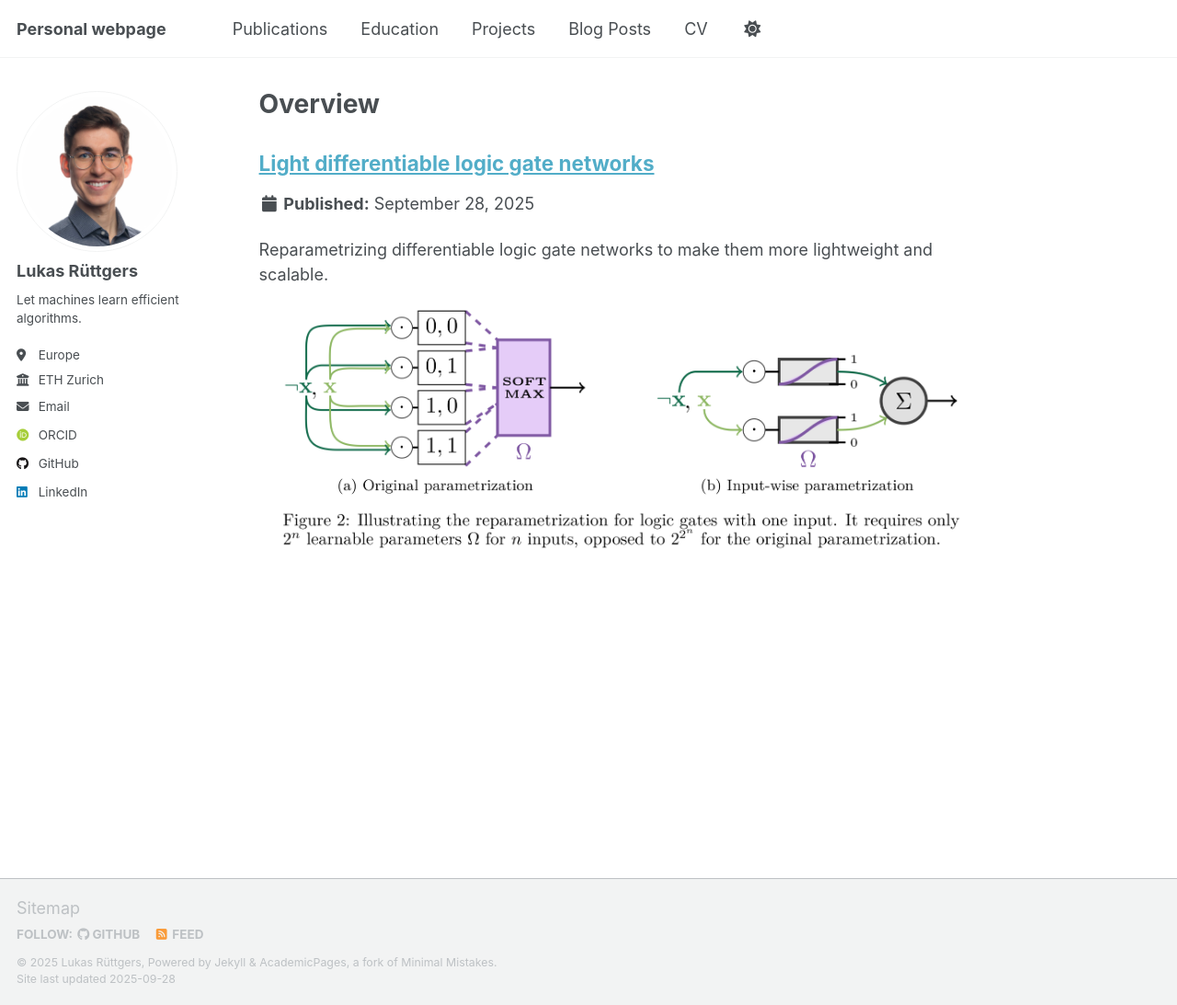
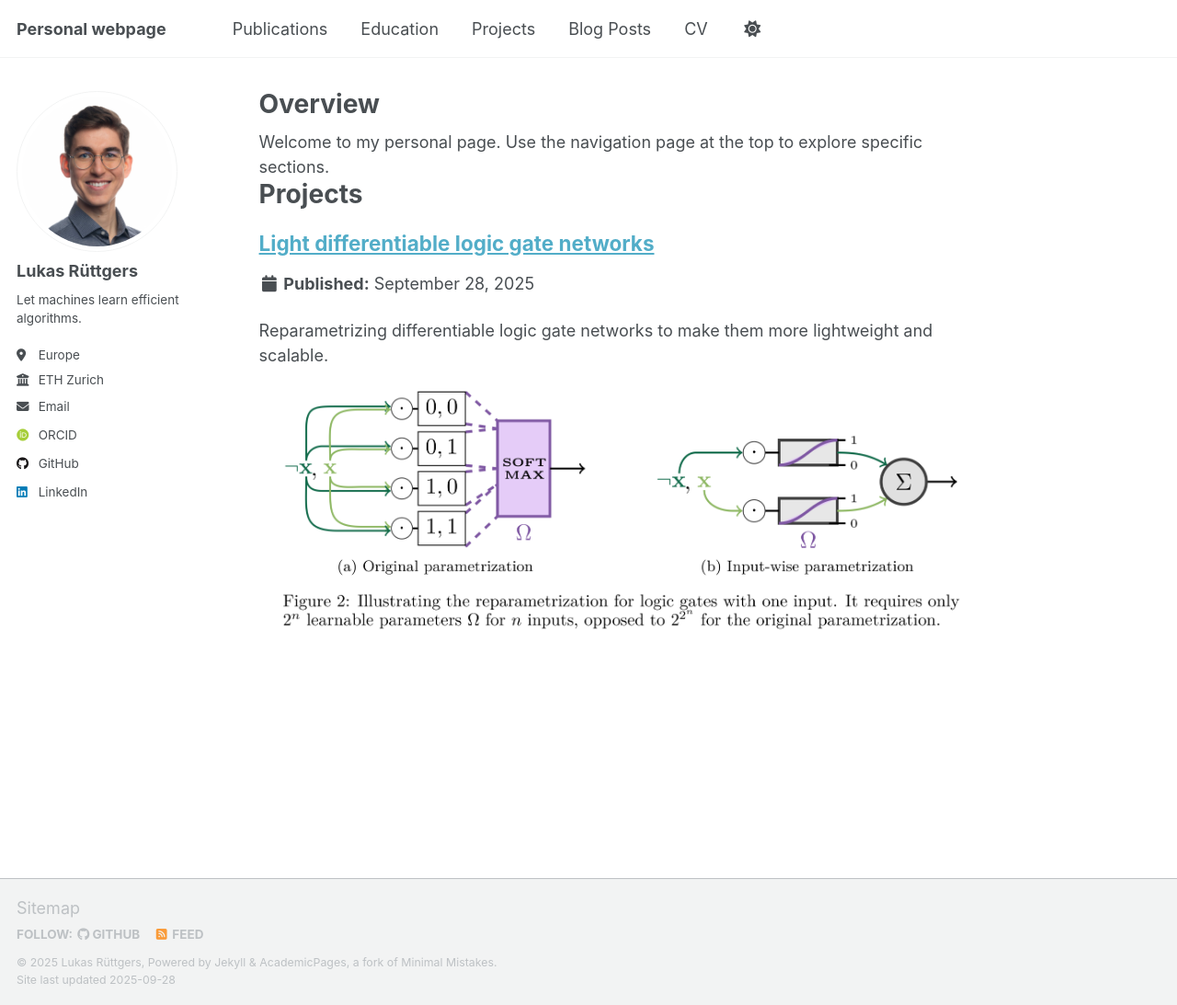
Before and after one commit to lukas-ruettgers/lukas-ruettgers.github.io, a Jekyll site: the page built from _pages/about.html, in a window 1280 px wide and 1093 px high. Shown: the whole window at 92% size. Built offline with Jekyll 4.4.1, drawn with Linux system fonts in a browser that asks for light colours; some web fonts are replaced; a script that is not in the unit is left out.

Commit message:
Update about.md

```diff
--- a/_pages/about.html
+++ b/_pages/about.html
@@ -8,7 +8,9 @@ redirect_from:
 ---
 
 {% include base_path %}
-
+Welcome to my personal page.
+Use the navigation page at the top to explore specific sections.
+<h1> Projects</h1>
 {% for post in site.portfolio %}
   {% include archive-single.html %}
 {% endfor %}
```
